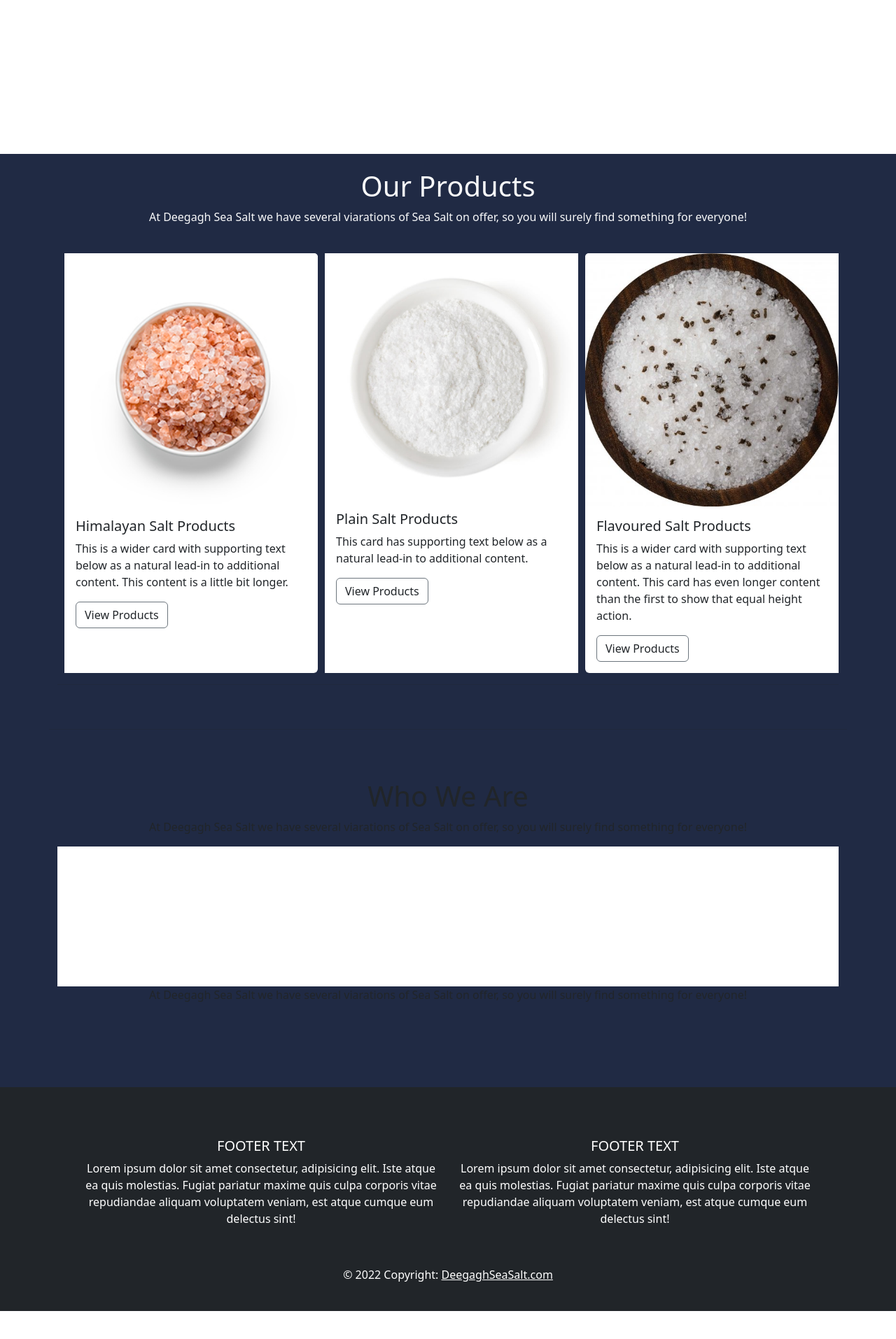
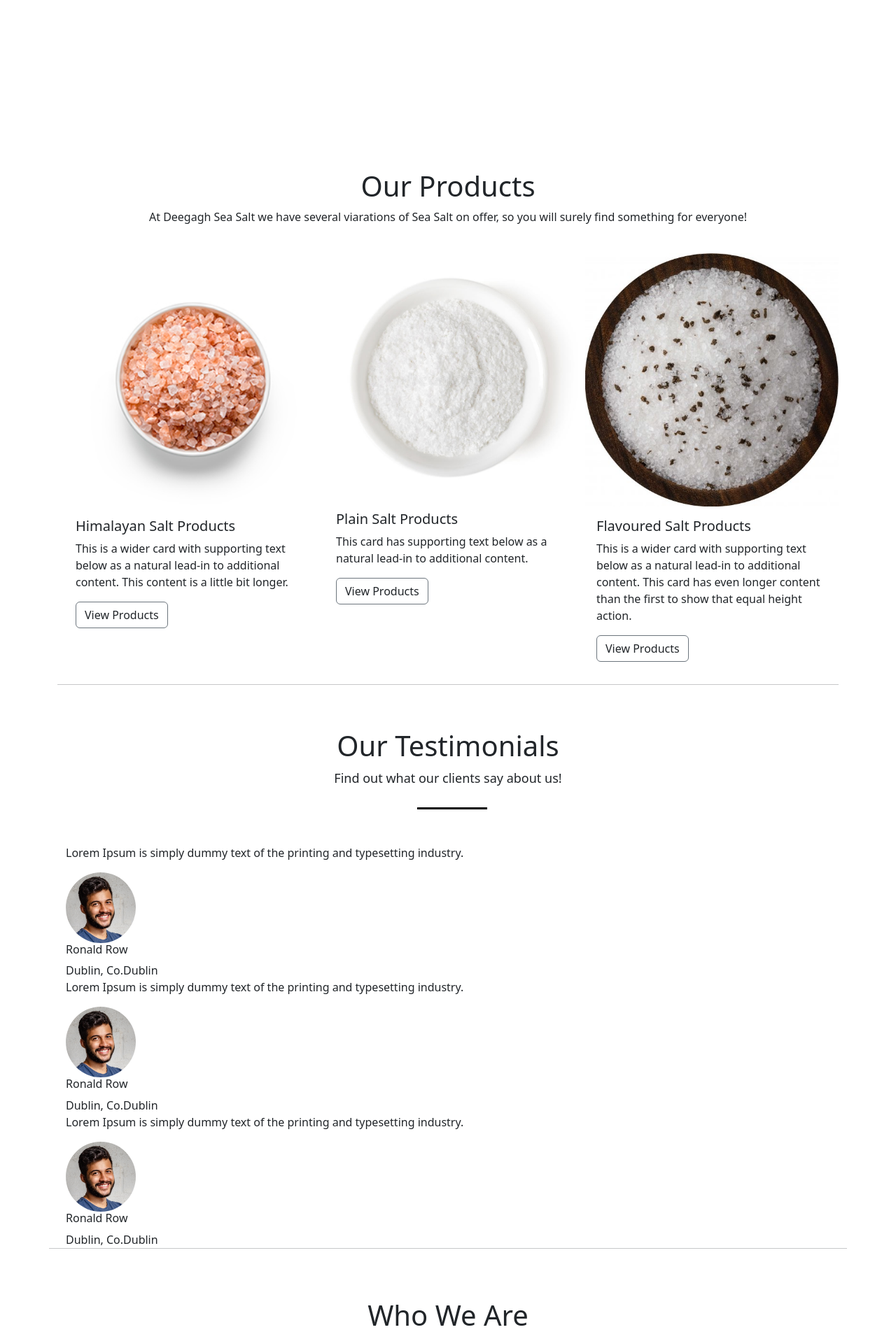
Before and after one commit to MeganNyhan/CI_PP5_SALT, a Django app: page / in a window 1280 px wide. Shown: the part 720-2634 px from the top of the page at 70% size. Before the commit the page ends 2594 px from the top, so only its background shows below. Run offline with Django 3.2, Linux system fonts and the light colour scheme; parts of the project's set-up code (start-up, migrations or seed data) failed here and were passed over; some libraries are stand-ins or nearby versions.

Commit message:
update testimonial section to increase functionality and purpose to the site

```diff
--- a/home/templates/home/index.html
+++ b/home/templates/home/index.html
@@ -16,7 +16,7 @@
     <br/>
     <br/>
   <div class="text">
-    <h1 class="fs-1 text-light">
+    <h1 class="fs-1 text-dark">
       Welcome to Our Salt Shop!
     </h1>
     <p class="fs-3 fw-light text-dark">
@@ -36,8 +36,8 @@
 <!-- End of Header Image -->
 <!-- Products Section -->
   <div class="products">
-    <h1 class="text-center fw-light text-light"> Our Products</h1>
-    <p class="text-center fw-light text-light"> At Deegagh Sea Salt we have several viarations of Sea Salt on offer, so you will surely find something for everyone!</p>
+    <h1 class="text-center fw-light text-dark"> Our Products</h1>
+    <p class="text-center fw-light text-dark"> At Deegagh Sea Salt we have several viarations of Sea Salt on offer, so you will surely find something for everyone!</p>
     <br/>
 <!-- Product Card -->
 <div class="card-group">
@@ -70,10 +70,63 @@
 <br/>
 </div>
 <!-- Testimonials -->
-<br>
-
-<br>
-<br>
+    <section class="testimonial-area">
+      <div class="container">
+        <div class="sec-title">
+        <h1 class="text-center fw-light text-dark"> Our Testimonials </h1>
+        <p class="text-center"> Find out what our clients say about us!</p>
+        </div>
+        <div class="testimonial-content">
+          <div class="single-testimonial">
+            <p> Lorem Ipsum is simply dummy text of the printing and typesetting industry. </p>
+            <div class="client-info">
+              <div class="client-pic">
+                <a href="#">
+                  <img class="testimonial-img" src="{% static '/img/man1.jpg' %}">
+                </a>
+              </div>
+              <div class="client-details">
+                <h6> Ronald Row </h6>
+                <span> Dublin, Co.Dublin</span>
+              </div>
+            </div>
+          </div>
+        </div>
+        <!-- Testimonial 2 -->
+        <div class="testimonial-content">
+          <div class="single-testimonial">
+            <p> Lorem Ipsum is simply dummy text of the printing and typesetting industry. </p>
+            <div class="client-info">
+              <div class="client-pic">
+                <a href="#">
+                  <img class="testimonial-img" src="{% static '/img/man1.jpg' %}">
+                </a>
+              </div>
+              <div class="client-details">
+                <h6> Ronald Row </h6>
+                <span> Dublin, Co.Dublin</span>
+              </div>
+            </div>
+          </div>
+        </div>
+        <!-- Testimonial 3 -->
+        <div class="testimonial-content">
+          <div class="single-testimonial">
+            <p> Lorem Ipsum is simply dummy text of the printing and typesetting industry. </p>
+            <div class="client-info">
+              <div class="client-pic">
+                <a href="#">
+                  <img class="testimonial-img" src="{% static '/img/man1.jpg' %}">
+                </a>
+              </div>
+              <div class="client-details">
+                <h6> Ronald Row </h6>
+                <span> Dublin, Co.Dublin</span>
+              </div>
+            </div>
+          </div>
+        </div>
+    </section>
 <br>
 <hr>
 <!-- End of Testimonials -->
--- a/static/style.css
+++ b/static/style.css
@@ -59,21 +59,50 @@ body{
 }
 
 /* Testimonial */
-.man > img{
-    border-radius: 50%;
-    max-width: 50%;
-    max-height:100%;
+.testimonial-area {
+    max-width: 1140px;
+    width: 100%;
+    margin: auto;
+    padding: 0 15px;
 }
 
-.man{
-    height: 200px;
-    width: 100px;
+.testimonial-area .sec-title{
+    position: relative;
+    margin-bottom: 50px;
+    padding-bottom: 15px;
 }
 
+.testimonial-area .sec-title:after{
+    content: '';
+    position: absolute;
+    left: 0 ;
+    bottom: 0 ;
+    width: 100px ;
+    height: 3px;
+    margin-left: 46%;
+    background: black;
+}
+
+
+.testimonial-area .sec-title h2{
+    font-size:60px;
+    font-weight: 900;
+    letter-spacing: 1px;
+    text-transform: uppercase;
+    color: black
+}
+
+.testimonial-area .sec-title p{
+    font-size: 18px;
+    line-height: 28px;
+}
+
+.testimonial-img{
+    max-width: 100px;
+    border-radius: 50%;
+}
+
+/* Footer */
 .footer{
     background-color: #202A44;
 }
-
-.bg{
-    background-color: #202A44;
-}
```
